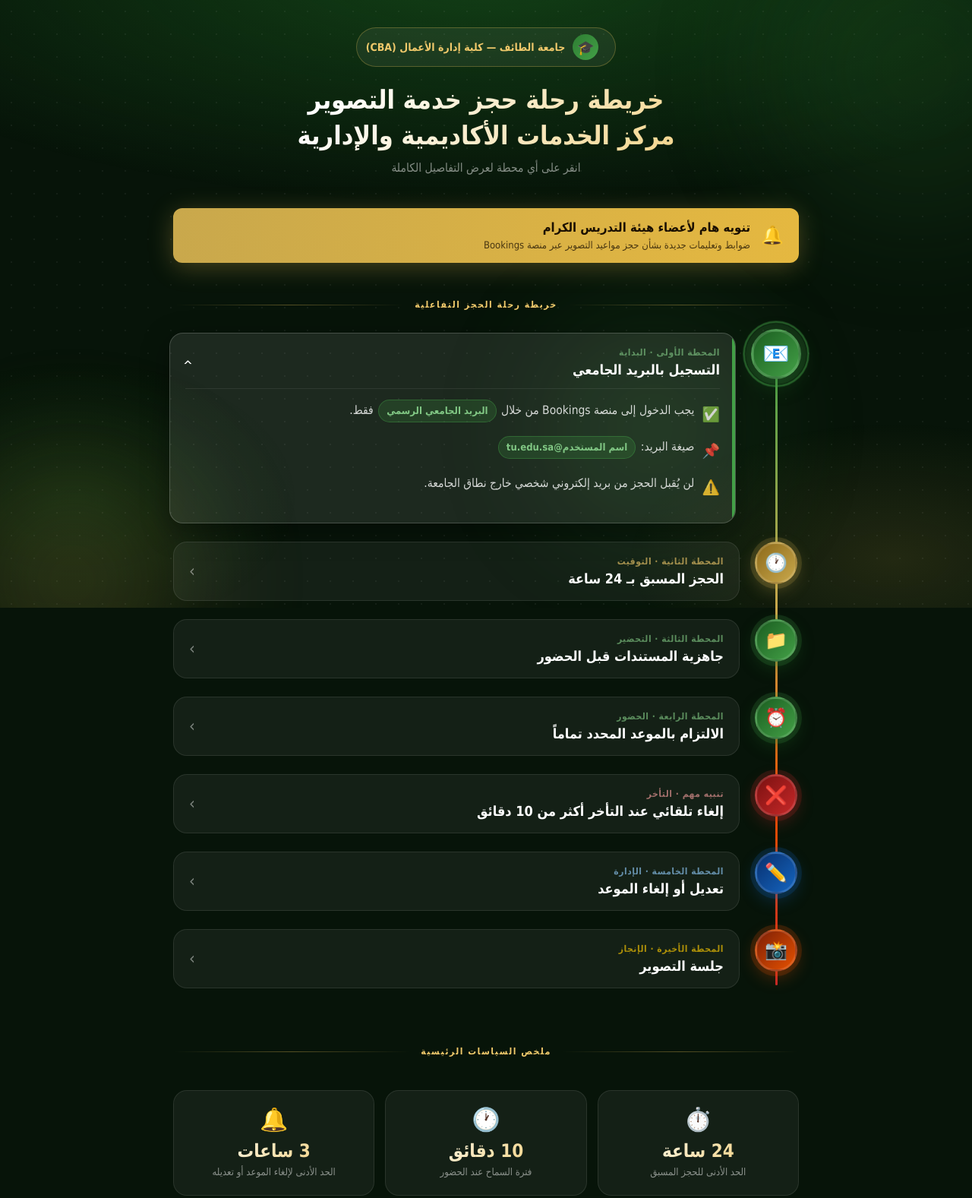
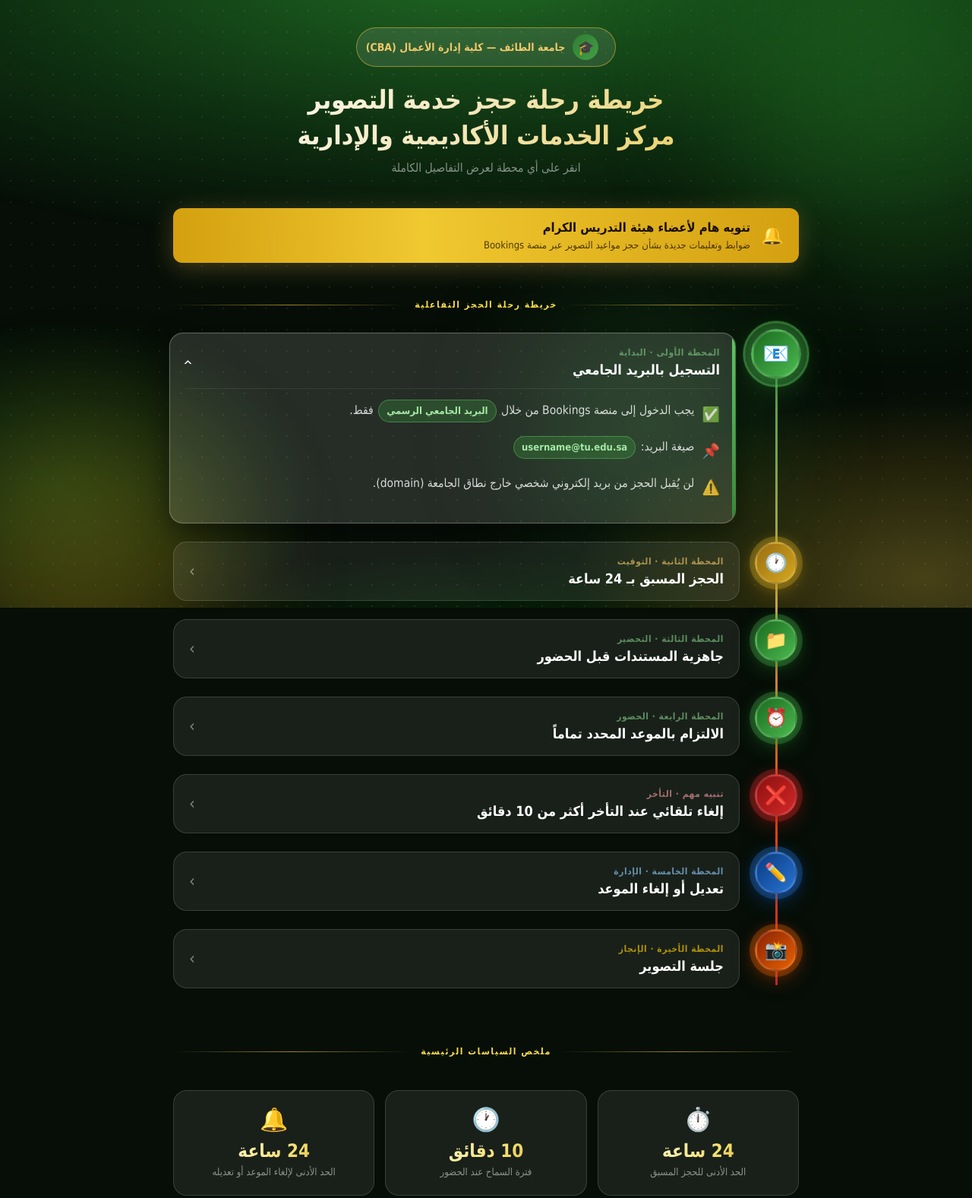
Before and after one commit to mryouseef/Taifedusa-y.shahrani, a plain HTML site: page index.html in a window 1280 px wide. Shown: the top 1577 px of the page at 76% size. Drawn offline with Linux system fonts and the light colour scheme; a web font is replaced by a local one.

Commit message:
Update index.html

```diff
--- a/index.html
+++ b/index.html
@@ -74,8 +74,8 @@ p,span,div,a,button,input,label,small,strong {
   --red:  #C62828;
   --blu:  #1565C0;
   --amb:  #E65100;
-  --cbg:  rgba(255,255,255,0.055);
-  --cbr:  rgba(255,255,255,0.09);
+  --cbg:  rgba(255,255,255,0.08);
+  --cbr:  rgba(255,255,255,0.14);
   --r18:  18px;
   --r12:  12px;
   --tr:   .28s cubic-bezier(.4,0,.2,1);
@@ -83,7 +83,7 @@ p,span,div,a,button,input,label,small,strong {
 
 html { scroll-behavior:smooth; }
 body {
-  background:var(--g0);
+  background: #060e07;
   min-height:100vh;
   color:var(--wht);
   overflow-x:hidden;
@@ -97,23 +97,24 @@ body {
 .bg-layer::before {
   content:''; position:absolute; inset:0;
   background:
-    radial-gradient(ellipse 130% 70% at 50% -5%, rgba(27,94,32,.6) 0%, transparent 55%),
-    radial-gradient(ellipse 55% 45% at 92% 92%, rgba(201,168,76,.14) 0%, transparent 50%),
-    radial-gradient(ellipse 45% 45% at 8% 82%, rgba(27,94,32,.22) 0%, transparent 50%);
+    radial-gradient(ellipse 140% 75% at 50% -5%, rgba(34,113,38,.92) 0%, rgba(20,72,24,.55) 38%, transparent 62%),
+    radial-gradient(ellipse 60% 50% at 95% 95%, rgba(210,175,60,.32) 0%, rgba(180,140,30,.14) 40%, transparent 60%),
+    radial-gradient(ellipse 50% 50% at 6% 80%,  rgba(34,113,38,.38) 0%, transparent 55%),
+    radial-gradient(ellipse 70% 40% at 50% 110%, rgba(10,50,12,.8) 0%, transparent 50%);
 }
 .bg-dots {
   position:absolute; inset:0;
-  background-image:radial-gradient(rgba(255,255,255,.055) 1px, transparent 1px);
-  background-size:30px 30px;
+  background-image:radial-gradient(rgba(255,255,255,.08) 1px, transparent 1px);
+  background-size:28px 28px;
 }
 .orb {
   position:absolute; border-radius:50%;
-  filter:blur(80px); opacity:.18;
+  filter:blur(72px); opacity:.38;
   animation:floatOrb 14s ease-in-out infinite alternate;
 }
-.orb-1{width:400px;height:400px;background:var(--g2);top:-120px;right:-120px;animation-delay:0s;}
-.orb-2{width:300px;height:300px;background:var(--gold);bottom:-80px;left:-80px;animation-delay:-5s;}
-.orb-3{width:250px;height:250px;background:var(--g3);top:50%;left:55%;animation-delay:-9s;}
+.orb-1{width:520px;height:520px;background:radial-gradient(circle, #2e8b2e 0%, #1a5c1a 60%, transparent 100%);top:-160px;right:-160px;animation-delay:0s;opacity:.45;}
+.orb-2{width:380px;height:380px;background:radial-gradient(circle, #d4a820 0%, #8a6a0a 60%, transparent 100%);bottom:-100px;left:-100px;animation-delay:-5s;opacity:.32;}
+.orb-3{width:320px;height:320px;background:radial-gradient(circle, #43a047 0%, #1b5e20 60%, transparent 100%);top:45%;left:52%;animation-delay:-9s;opacity:.28;}
 @keyframes floatOrb{
   from{transform:translate(0,0) scale(1);}
   to  {transform:translate(30px,40px) scale(1.08);}
@@ -134,8 +135,8 @@ body {
 }
 .badge{
   display:inline-flex; align-items:center; gap:10px;
-  background:rgba(255,255,255,.06);
-  border:1px solid rgba(201,168,76,.35);
+  background:rgba(255,255,255,.10);
+  border:1px solid rgba(210,175,60,.60);
   border-radius:100px; padding:8px 22px 8px 12px;
   margin-bottom:20px; backdrop-filter:blur(10px);
 }
@@ -150,7 +151,7 @@ body {
   font-size:clamp(22px,5vw,34px);
   font-weight:700;
   line-height:1.38; margin-bottom:10px;
-  background:linear-gradient(135deg,#fff 25%,var(--gd2));
+  background:linear-gradient(135deg, #ffffff 0%, #f5e9c0 45%, #e8c84a 100%);
   -webkit-background-clip:text; -webkit-text-fill-color:transparent;
   background-clip:text;
 }
@@ -159,7 +160,7 @@ body {
 /* ════ ALERT STRIP ════ */
 .alert-strip{
   display:flex; align-items:center; gap:14px;
-  background:linear-gradient(90deg,var(--gold) 0%,#e5b840 100%);
+  background:linear-gradient(90deg, #d4a010 0%, #f0c830 40%, #d4a010 100%);
   border-radius:var(--r12); padding:14px 20px;
   margin-bottom:48px;
   box-shadow:0 6px 32px rgba(201,168,76,.32);
@@ -174,13 +175,13 @@ body {
 .section-title{
   display:flex; align-items:center; gap:12px;
   font-size:12px; font-weight:700; letter-spacing:1.5px;
-  text-transform:uppercase; color:var(--gd2);
+  text-transform:uppercase; color:#f5d94a;
   margin-bottom:30px;
   opacity:0; animation:fadeDown .5s .3s ease forwards;
 }
 .section-title::before,.section-title::after{
   content:''; flex:1; height:1px;
-  background:linear-gradient(90deg,transparent,rgba(201,168,76,.4),transparent);
+  background:linear-gradient(90deg,transparent,rgba(220,185,50,.7),transparent);
 }
 
 /* ════ JOURNEY ════ */
@@ -216,14 +217,14 @@ body {
 }
 .node-circle:hover {transform:scale(1.13);}
 .node-circle.active{transform:scale(1.18);}
-.node-circle.green{background:linear-gradient(135deg,var(--g1),var(--g3));box-shadow:0 0 0 6px rgba(67,160,71,.18),0 8px 22px rgba(27,94,32,.42);}
-.node-circle.gold {background:linear-gradient(135deg,#8d6a1a,var(--gold));box-shadow:0 0 0 6px rgba(201,168,76,.18),0 8px 22px rgba(201,168,76,.3);}
-.node-circle.red  {background:linear-gradient(135deg,#7b1111,var(--red)); box-shadow:0 0 0 6px rgba(198,40,40,.18),0 8px 22px rgba(198,40,40,.3);}
-.node-circle.blue {background:linear-gradient(135deg,#08306e,var(--blu)); box-shadow:0 0 0 6px rgba(21,101,192,.18),0 8px 22px rgba(21,101,192,.3);}
-.node-circle.amber{background:linear-gradient(135deg,#7e2006,var(--amb)); box-shadow:0 0 0 6px rgba(230,81,0,.18),0 8px 22px rgba(230,81,0,.3);}
+.node-circle.green{background:linear-gradient(135deg,#1a6b1e,#4cba50);box-shadow:0 0 0 7px rgba(76,186,80,.28),0 8px 28px rgba(27,94,32,.65),0 0 18px rgba(67,160,71,.35);}
+.node-circle.gold {background:linear-gradient(135deg,#9a6e10,#d4a820);box-shadow:0 0 0 7px rgba(212,168,32,.30),0 8px 28px rgba(160,120,10,.55),0 0 18px rgba(201,168,76,.38);}
+.node-circle.red  {background:linear-gradient(135deg,#8b1010,#d42828); box-shadow:0 0 0 7px rgba(212,40,40,.30),0 8px 28px rgba(150,20,20,.55),0 0 18px rgba(198,40,40,.38);}
+.node-circle.blue {background:linear-gradient(135deg,#0a3a80,#2874d4); box-shadow:0 0 0 7px rgba(40,116,212,.30),0 8px 28px rgba(15,70,160,.55),0 0 18px rgba(21,101,192,.38);}
+.node-circle.amber{background:linear-gradient(135deg,#8a2206,#e86200); box-shadow:0 0 0 7px rgba(232,98,0,.30),0 8px 28px rgba(170,60,0,.55),0 0 18px rgba(230,81,0,.38);}
 .node-circle.pulse::after{
   content:'';position:absolute;inset:-8px;border-radius:50%;
-  border:2px solid var(--g3);
+  border:2px solid #5dcc60;
   animation:pulse 2.2s ease-in-out infinite;pointer-events:none;
 }
 @keyframes pulse{
@@ -238,7 +239,8 @@ body {
   border-radius:var(--r18);padding:18px 20px;
   cursor:pointer;
   transition:background var(--tr),border-color var(--tr),box-shadow var(--tr),transform var(--tr);
-  backdrop-filter:blur(12px);-webkit-backdrop-filter:blur(12px);
+  backdrop-filter:blur(14px);-webkit-backdrop-filter:blur(14px);
+  -webkit-transform: translateZ(0); transform: translateZ(0);
   margin-bottom:18px;position:relative;overflow:hidden;
   -webkit-tap-highlight-color:transparent;
 }
@@ -248,15 +250,15 @@ body {
   border-radius:0 var(--r18) var(--r18) 0;
   opacity:0;transition:opacity var(--tr);
 }
-.card.green::before{background:var(--g3);}
-.card.gold::before {background:var(--gold);}
-.card.red::before  {background:var(--red);}
-.card.blue::before {background:#42a5f5;}
-.card.amber::before{background:var(--amb);}
+.card.green::before{background:linear-gradient(180deg,#5dcc60,#2e8b2e);}
+.card.gold::before {background:linear-gradient(180deg,#f0cc40,#c08810);}
+.card.red::before  {background:linear-gradient(180deg,#e84040,#9b1010);}
+.card.blue::before {background:linear-gradient(180deg,#60b4ff,#1060c0);}
+.card.amber::before{background:linear-gradient(180deg,#ff8c30,#c05000);}
 .card:hover,.card.open{
-  background:rgba(255,255,255,.09);
-  border-color:rgba(255,255,255,.18);
-  box-shadow:0 10px 36px rgba(0,0,0,.35);
+  background:rgba(255,255,255,.13);
+  border-color:rgba(255,255,255,.26);
+  box-shadow:0 10px 36px rgba(0,0,0,.5), 0 0 0 1px rgba(255,255,255,.08);
   transform:translateX(-5px);
 }
 .card:hover::before,.card.open::before{opacity:1;}
@@ -280,11 +282,11 @@ body {
 }
 .detail-row .di{flex-shrink:0;font-size:19px;margin-top:2px;}
 .chip{display:inline-block;padding:2px 10px;border-radius:100px;font-size:13px;font-weight:700;margin:0 2px;}
-.chip.green{background:rgba(67,160,71,.2); color:var(--g4); border:1px solid rgba(67,160,71,.4);}
-.chip.gold {background:rgba(201,168,76,.2);color:var(--gd2);border:1px solid rgba(201,168,76,.4);}
-.chip.red  {background:rgba(198,40,40,.2); color:#ef9a9a;   border:1px solid rgba(198,40,40,.4);}
-.chip.blue {background:rgba(21,101,192,.2);color:#90caf9;   border:1px solid rgba(21,101,192,.4);}
-.chip.amber{background:rgba(230,81,0,.2);  color:#ffcc02;   border:1px solid rgba(230,81,0,.4);}
+.chip.green{background:rgba(67,160,71,.28); color:#a5e8a7; border:1px solid rgba(90,180,90,.55);}
+.chip.gold {background:rgba(201,168,76,.28);color:#f7df7a; border:1px solid rgba(210,175,60,.55);}
+.chip.red  {background:rgba(198,40,40,.28); color:#ffaaaa; border:1px solid rgba(210,60,60,.55);}
+.chip.blue {background:rgba(21,101,192,.28);color:#b8daff; border:1px solid rgba(60,130,220,.55);}
+.chip.amber{background:rgba(230,81,0,.28);  color:#ffd060; border:1px solid rgba(240,110,10,.55);}
 
 /* ════ POLICY ════ */
 .policy-strip{
@@ -302,7 +304,7 @@ body {
 .policy-box .ico{font-size:30px;margin-bottom:10px;}
 .policy-box .val{
   font-size:24px;font-weight:700;
-  background:linear-gradient(135deg,#fff,var(--gd2));
+  background:linear-gradient(135deg,#ffffff 0%,#f5e070 60%,#c89010 100%);
   -webkit-background-clip:text;-webkit-text-fill-color:transparent;
   background-clip:text;margin-bottom:4px;
 }
@@ -310,8 +312,8 @@ body {
 
 /* ════ QR PANEL ════ */
 .qr-panel{
-  background:linear-gradient(135deg,rgba(27,94,32,.32) 0%,rgba(201,168,76,.1) 100%);
-  border:1px solid rgba(201,168,76,.28);border-radius:22px;
+  background:linear-gradient(135deg,rgba(27,94,32,.50) 0%,rgba(30,70,32,.40) 50%,rgba(180,140,20,.18) 100%);
+  border:1px solid rgba(210,175,60,.45);border-radius:22px;
   padding:30px 28px;margin-top:28px;
   opacity:0;animation:fadeDown .55s 1.05s ease forwards;
   backdrop-filter:blur(14px);-webkit-backdrop-filter:blur(14px);
@@ -333,7 +335,7 @@ body {
 .qr-label{text-align:center;}
 .qr-label strong{display:block;font-size:16.5px;font-weight:700;margin-bottom:4px;}
 .qr-label span{font-size:13px;color:rgba(255,255,255,.5);}
-.qr-note{text-align:center;margin-top:22px;font-size:14px;font-weight:700;color:var(--gd2);}
+.qr-note{text-align:center;margin-top:22px;font-size:14px;font-weight:700;color:#f5d94a;text-shadow:0 0 12px rgba(240,200,50,.4);}
 
 /* ════ FOOTER ════ */
 .footer{text-align:center;margin-top:42px;font-size:13px;color:rgba(255,255,255,.25);line-height:1.7;}
@@ -396,8 +398,8 @@ body {
         </div>
         <div class="card-detail"><div class="detail-inner">
           <div class="detail-row"><span class="di">✅</span><span>يجب الدخول إلى منصة Bookings من خلال <span class="chip green">البريد الجامعي الرسمي</span> فقط.</span></div>
-          <div class="detail-row"><span class="di">📌</span><span>صيغة البريد: <span class="chip green">اسم المستخدم@tu.edu.sa</span></span></div>
-          <div class="detail-row"><span class="di">⚠️</span><span>لن يُقبل الحجز من بريد إلكتروني شخصي خارج نطاق الجامعة.</span></div>
+          <div class="detail-row"><span class="di">📌</span><span>صيغة البريد: <span class="chip green">username@tu.edu.sa</span></span></div>
+          <div class="detail-row"><span class="di">⚠️</span><span>لن يُقبل الحجز من بريد إلكتروني شخصي خارج نطاق الجامعة (domain).</span></div>
         </div></div>
       </div>
     </div>
@@ -455,7 +457,7 @@ body {
         </div>
         <div class="card-detail"><div class="detail-inner">
           <div class="detail-row"><span class="di">🚨</span><span>التأخر عن <span class="chip red">10 دقائق</span> يُلغي الحجز تلقائياً.</span></div>
-          <div class="detail-row"><span class="di">👥</span><span>السبب: ضمان عدم تداخل المواعيد مع الزملاء الآخرين المحجوزين.</span></div>
+          <div class="detail-row"><span class="di">👥</span><span>السبب: ضمان عدم تداخل المواعيد مع الزملاء الذين لديهم حجز مؤكد.</span></div>
           <div class="detail-row"><span class="di">👤</span><span>الحجز مخصص لـ <span class="chip red">شخص واحد فقط</span> ولا يمكن تمديد الوقت.</span></div>
         </div></div>
       </div>
@@ -471,7 +473,7 @@ body {
         <div class="card-detail"><div class="detail-inner">
           <div class="detail-row"><span class="di">📬</span><span>بعد الحجز ستصلك رسالة تأكيد على بريدك الجامعي تحتوي رابط <span class="chip blue">Manage Booking</span>.</span></div>
           <div class="detail-row"><span class="di">🔗</span><span>عبر هذا الرابط يمكنك تعديل الموعد أو إلغاؤه ذاتياً.</span></div>
-          <div class="detail-row"><span class="di">⏳</span><span>يجب إتمام التعديل/الإلغاء قبل <span class="chip blue">3 ساعات</span> من الموعد الأصلي.</span></div>
+          <div class="detail-row"><span class="di">⏳</span><span>يجب إتمام التعديل/الإلغاء قبل <span class="chip blue">24 ساعة</span> من الموعد الأصلي.</span></div>
         </div></div>
       </div>
     </div>
@@ -484,7 +486,7 @@ body {
           <span class="chevron">›</span>
         </div>
         <div class="card-detail"><div class="detail-inner">
-          <div class="detail-row"><span class="di">🎯</span><span>مبروك! أنت على موعدك. تأكد من إحضار كل مستنداتك وابدأ جلستك بكفاءة.</span></div>
+          <div class="detail-row"><span class="di">🎯</span><span>استعد! أنت على موعدك. تأكد من إحضار كل مستنداتك وابدأ جلستك بكفاءة.</span></div>
           <div class="detail-row"><span class="di">⭐</span><span>الجودة هدفنا — استمتع بخدمة تصوير احترافية تليق بجامعة الطائف.</span></div>
         </div></div>
       </div>
@@ -496,7 +498,7 @@ body {
   <div class="policy-strip">
     <div class="policy-box"><div class="ico">⏱️</div><div class="val">24 ساعة</div><div class="lbl">الحد الأدنى للحجز المسبق</div></div>
     <div class="policy-box"><div class="ico">🕐</div><div class="val">10 دقائق</div><div class="lbl">فترة السماح عند الحضور</div></div>
-    <div class="policy-box"><div class="ico">🔔</div><div class="val">3 ساعات</div><div class="lbl">الحد الأدنى لإلغاء الموعد أو تعديله</div></div>
+    <div class="policy-box"><div class="ico">🔔</div><div class="val">24 ساعة</div><div class="lbl">الحد الأدنى لإلغاء الموعد أو تعديله</div></div>
   </div>
 
   <div class="section-title" style="margin-top:52px;">رموز الحجز السريع</div>
@@ -514,7 +516,7 @@ body {
         <div class="qr-label"><strong>🎓 شطر الطالبات</strong><span>حجز مواعيد تصوير الطالبات</span></div>
       </div>
     </div>
-    <p class="qr-note">🔐 تذكّر: الدخول بالبريد الجامعي @tu.edu.sa فقط</p>
+    <p class="qr-note">🔐 تذكّر: الدخول بالبريد الجامعي username@tu.edu.sa فقط</p>
   </div>
 
   <div class="footer">
```
